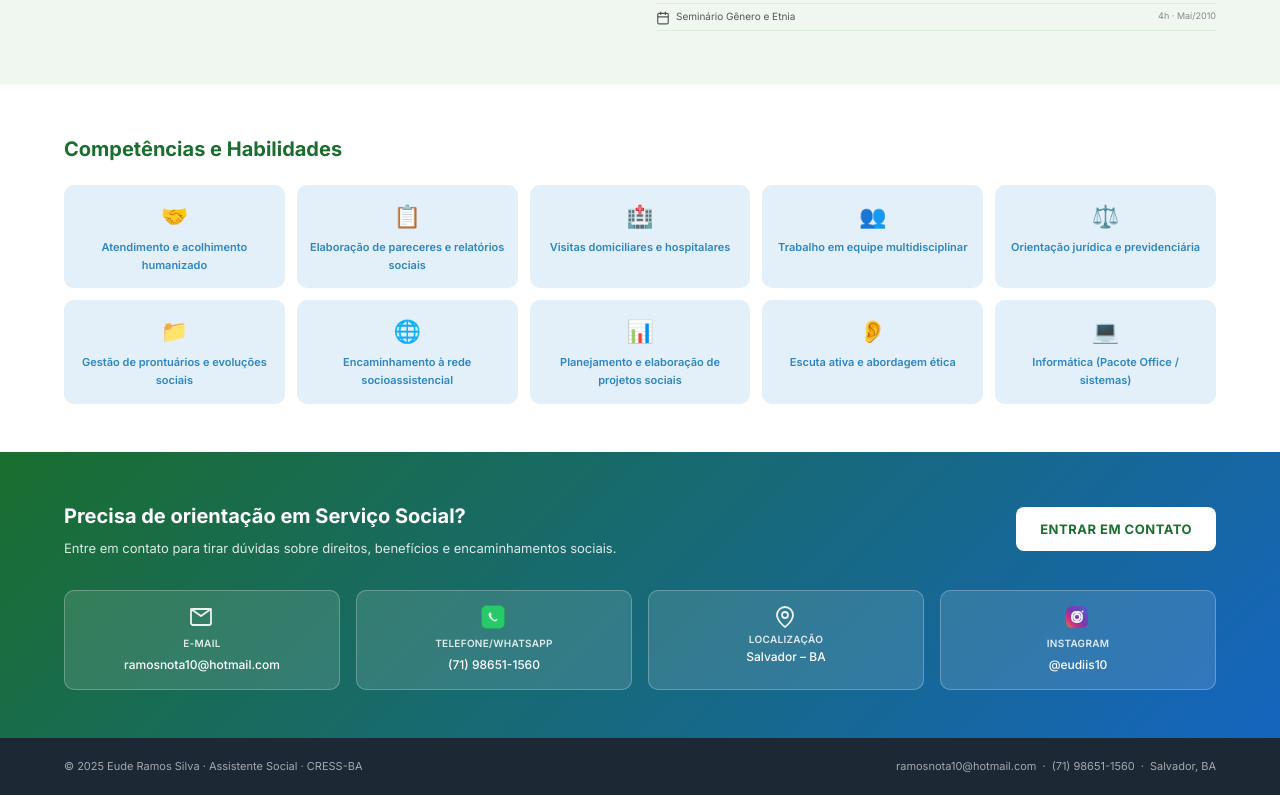
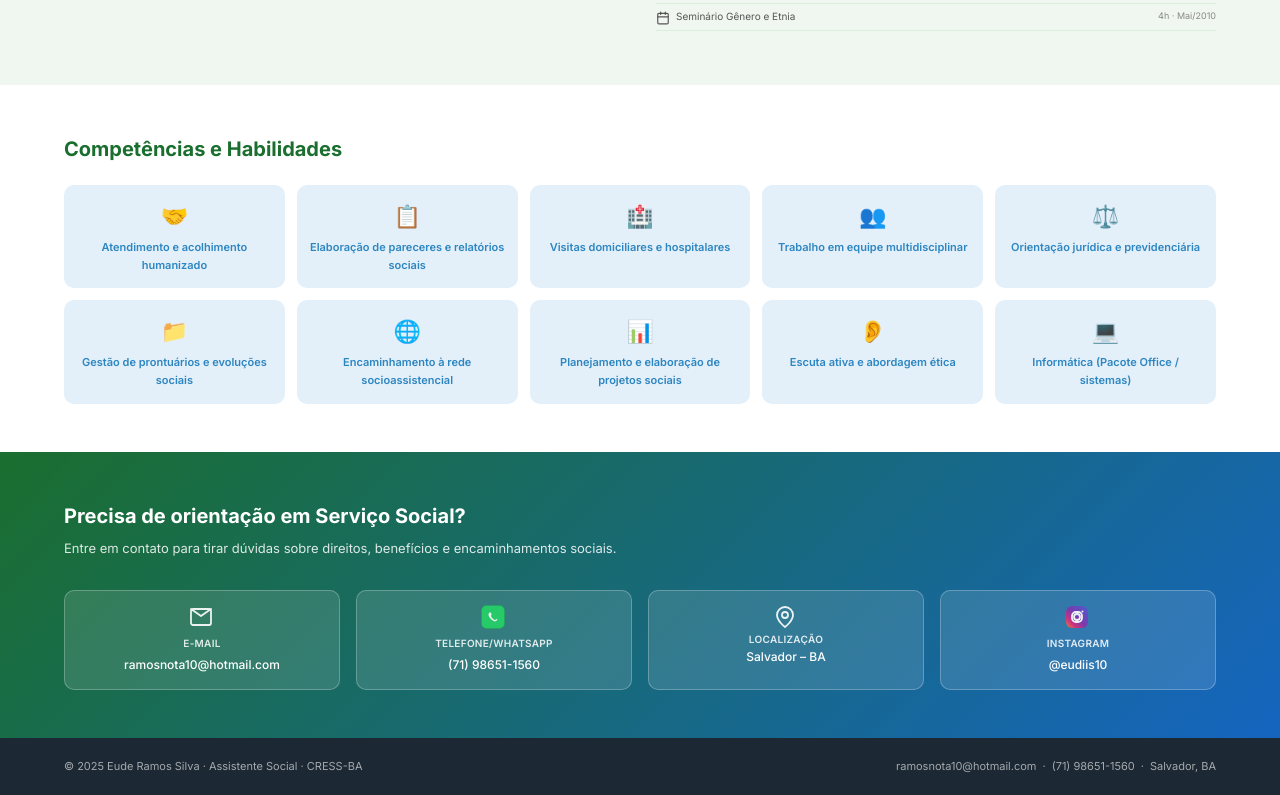
Before and after one commit to ViChagas07/Eude_Ramos, a Next.js app: page / in a window 1280 px wide. Shown: the part 2066-2861 px from the top of the page. Built offline with nearby package versions, Linux system fonts and the light colour scheme.

Commit message:
refactor: remove 'Entrar em Contato' button from contato section

```diff
--- a/app/PortfolioContent.tsx
+++ b/app/PortfolioContent.tsx
@@ -1051,16 +1051,6 @@ export default function PortfolioContent() {
                   e encaminhamentos sociais.
                 </p>
               </div>
-
-              <a
-                href="https://wa.me/5571986511560"
-                className="contato-btn"
-                target="_blank"
-                rel="noopener noreferrer"
-                aria-label="Entrar em contato pelo WhatsApp"
-              >
-                Entrar em Contato
-              </a>
             </div>
 
             {/* Contact Cards */}
--- a/app/globals.css
+++ b/app/globals.css
@@ -906,24 +906,6 @@ small,
   color: rgba(255, 255, 255, 0.85);
 }
 
-.contato-btn {
-  background: var(--white);
-  color: var(--green-primary);
-  border-radius: 8px;
-  padding: 12px 24px;
-  font-size: 12px;
-  font-weight: 700;
-  text-transform: uppercase;
-  letter-spacing: 0.5px;
-  white-space: nowrap;
-  transition: background 0.2s ease, transform 0.2s ease;
-}
-
-.contato-btn:hover {
-  background: var(--green-light);
-  transform: scale(1.02);
-}
-
 .contato-cards {
   display: grid;
   grid-template-columns: 1fr;
@@ -1402,11 +1384,6 @@ small,
     font-size: 13px;
   }
 
-  .contato-btn {
-    font-size: 13px;
-    padding: 12px 24px;
-  }
-
   .footer {
     font-size: 11px;
   }
```
